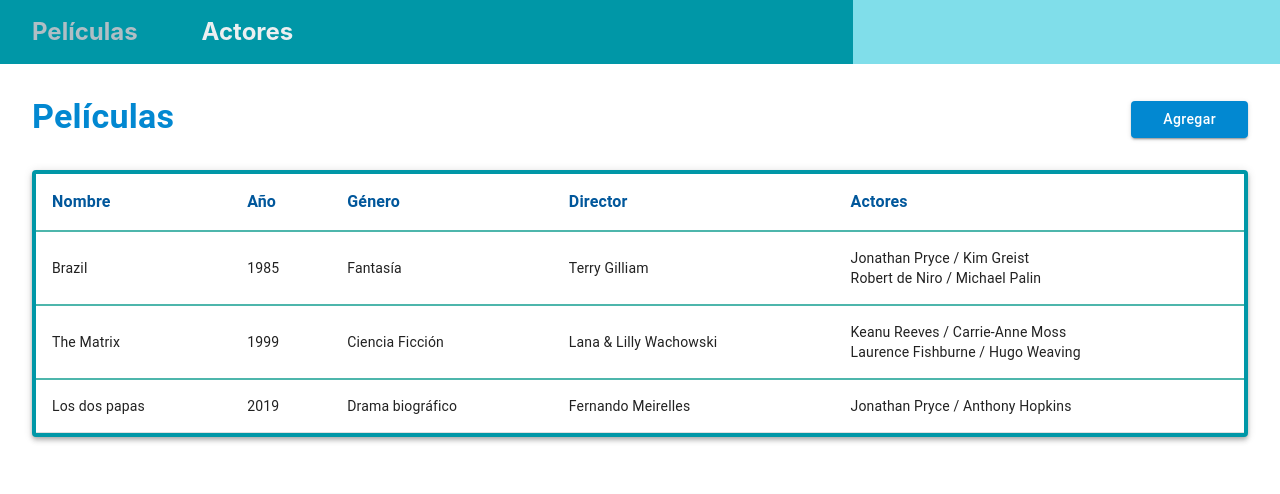
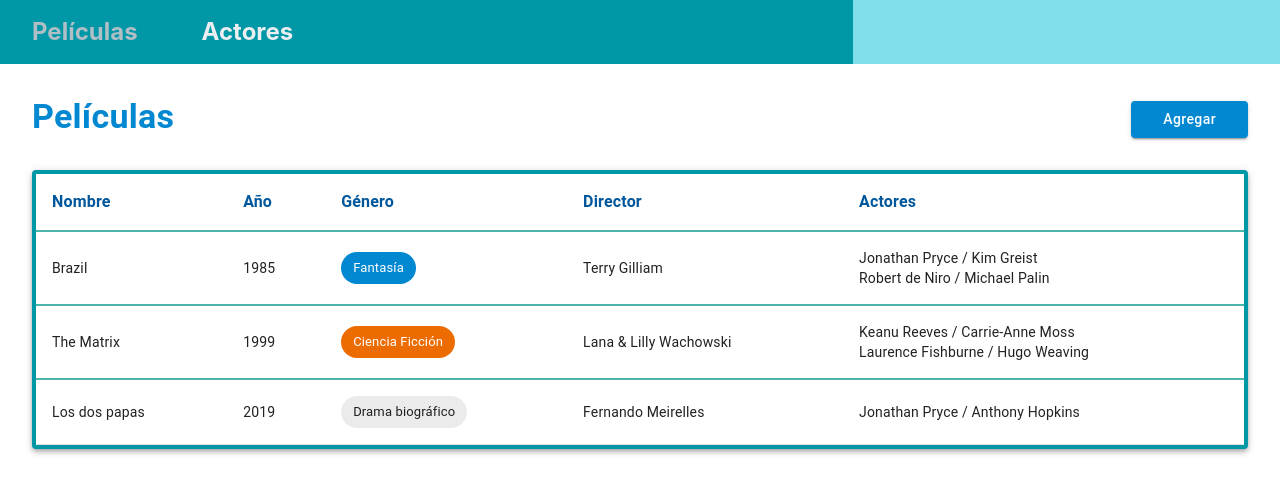
Before and after one commit to unahur-desapp/react-seed-2024, a React (Vite) app: page /films in a window 1280 px wide. Shown: the top 494 px of the page. Built offline with nearby package versions, Linux system fonts and the light colour scheme; no server answers.

Commit message:
chip para genero en lista de peliculas

```diff
--- a/src/pages/FilmsPage.jsx
+++ b/src/pages/FilmsPage.jsx
@@ -1,5 +1,5 @@
 import { useCallback, useEffect, useState } from "react";
-import { Table, TableBody, TableCell, TableContainer, TableHead, TableRow, Paper, Stack, Typography, Box, styled, Button } from "@mui/material";
+import { Table, TableBody, TableCell, TableContainer, TableHead, TableRow, Paper, Stack, Typography, Box, styled, Button, Chip } from "@mui/material";
 import { cyan, teal } from "@mui/material/colors";
 import { range } from 'lodash';
 import { addFilm, getAllFilms } from "../services/FilmService";
@@ -11,6 +11,11 @@
 
 function pairOfActorsRendering(pairOfActors) {
   return pairOfActors.join(' / ');
+}
+
+const COLOR_BY_GENRE = {
+  'Ciencia Ficción': 'warning',
+  'Fantasía': 'info'
 }
 
 function FilmRow({ film, isLast }) {
@@ -30,7 +35,9 @@
   return <TableRow>
     <CellClass>{ film.name }</CellClass>
     <CellClass>{ film.year }</CellClass>
-    <CellClass>{ film.genre }</CellClass>
+    <CellClass>
+      <Chip label={ film.genre } color={COLOR_BY_GENRE[film.genre]}></Chip>
+    </CellClass>
     <CellClass>{ film.director }</CellClass>
     <CellClass>{ actorRendering }</CellClass>
   </TableRow>
```
